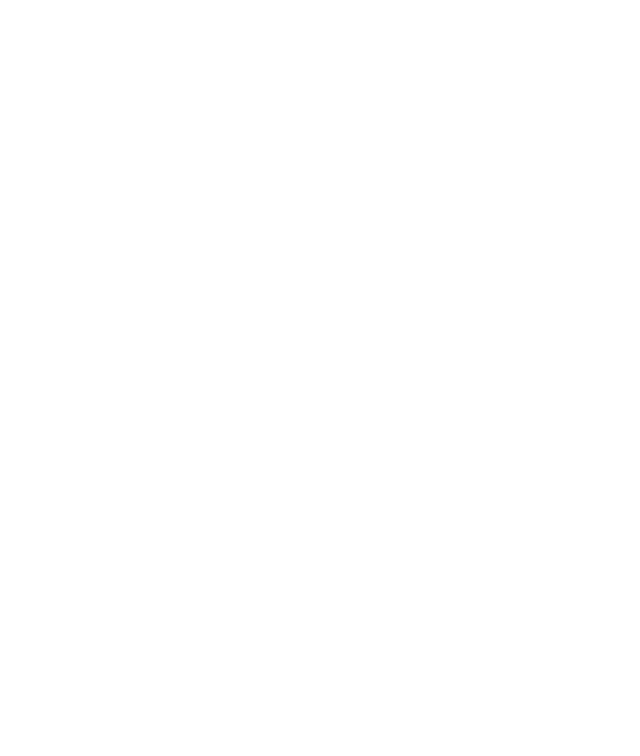
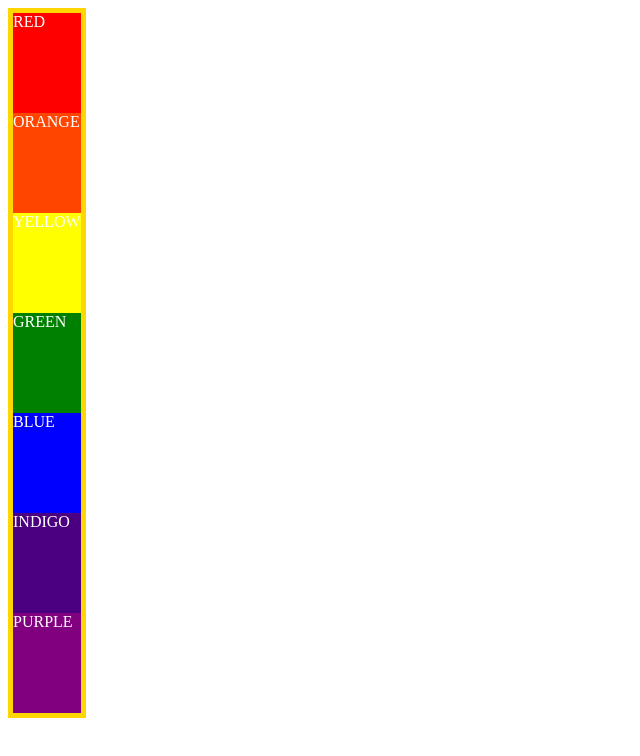
Before and after one commit to ay001-web/Full-stack-Web-development, a plain HTML site: page Flexbox/Flex Direction/index.html in a window 1280 px wide. Shown: the whole page, without its empty margins (0-640 px from the left). Drawn offline with Linux system fonts and the light colour scheme.

Commit message:
Flex Direction

```diff
--- a/Flexbox/Flex Direction/index.html
+++ b/Flexbox/Flex Direction/index.html
@@ -7,6 +7,14 @@
     <link rel="stylesheet" href="style.css"
 </head>
 <body>
-
+    <div class="container">
+        <div class="red">RED</div>
+        <div class="orange">ORANGE</div>
+        <div class="yellow">YELLOW</div>
+        <div class="green">GREEN</div>
+        <div class="blue">BLUE</div>
+        <div class="indigo">INDIGO</div>
+        <div class="purple">PURPLE</div>
+    </div>
 </body>
 </html>
--- a/Flexbox/Flex Direction/style.css
+++ b/Flexbox/Flex Direction/style.css
@@ -0,0 +1,35 @@
+.container {
+    color: white;
+    border: 5px solid gold;
+    display: inline-flex;
+    flex-direction: column;
+}
+
+/*
+Select all the elements that are the direct children of the .container class.
+*/
+
+.container > * {
+    flex-basis: 100px;
+}
+.red {
+    background-color: red;
+}
+.orange {
+    background-color: orangered;
+}
+.yellow {
+    background-color: yellow;
+}
+.green {
+    background-color: green;
+}
+.blue {
+    background-color: blue;
+}
+.indigo {
+    background-color: indigo;
+}
+.purple {
+    background-color: purple;
+}
```
